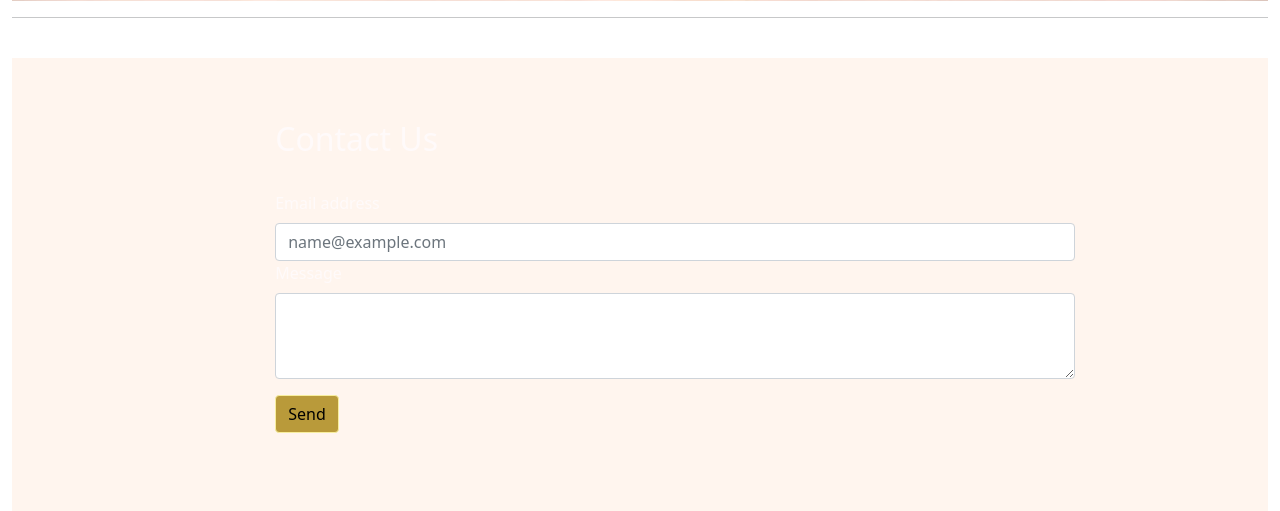
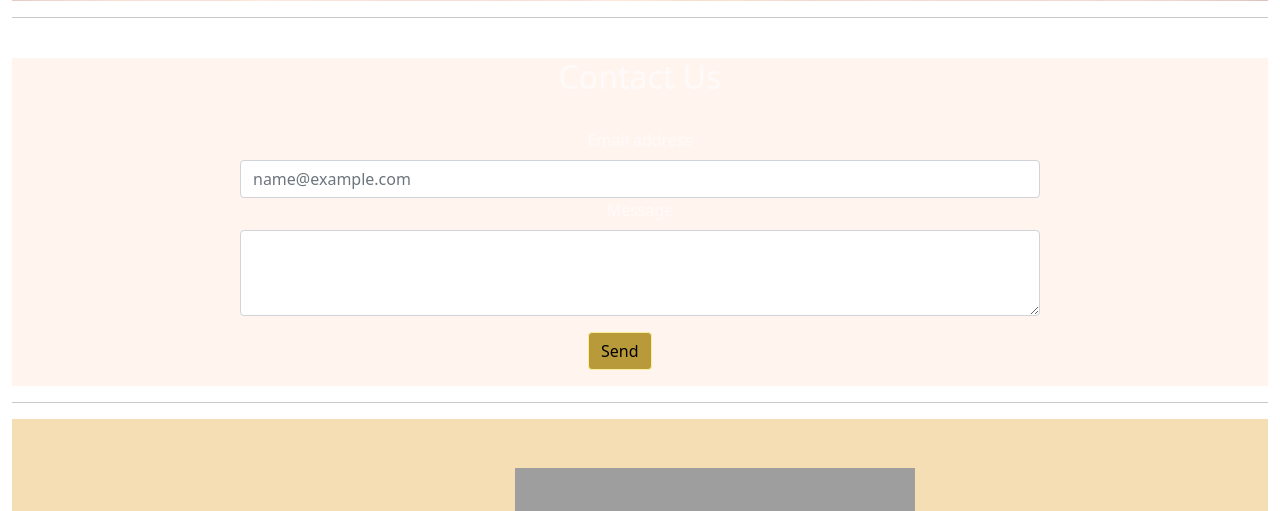
Before and after one commit to aliahznl/Aelvi-Candle, a PHP site: page / in a window 1280 px wide. Shown: the part 2260-2771 px from the top of the page. Run offline with PHP 8.4, Linux system fonts and the light colour scheme; grey boxes are pictures that could not be loaded.

Commit message:
Versi awal

```diff
--- a/styles.css
+++ b/styles.css
@@ -28,8 +28,7 @@
 
  .seksyen5{
      background-color: seashell;
-     padding: 5% 20% 5%;
-     text-align: left;
+     text-align: center;
      color: snow;
 
  }
```
